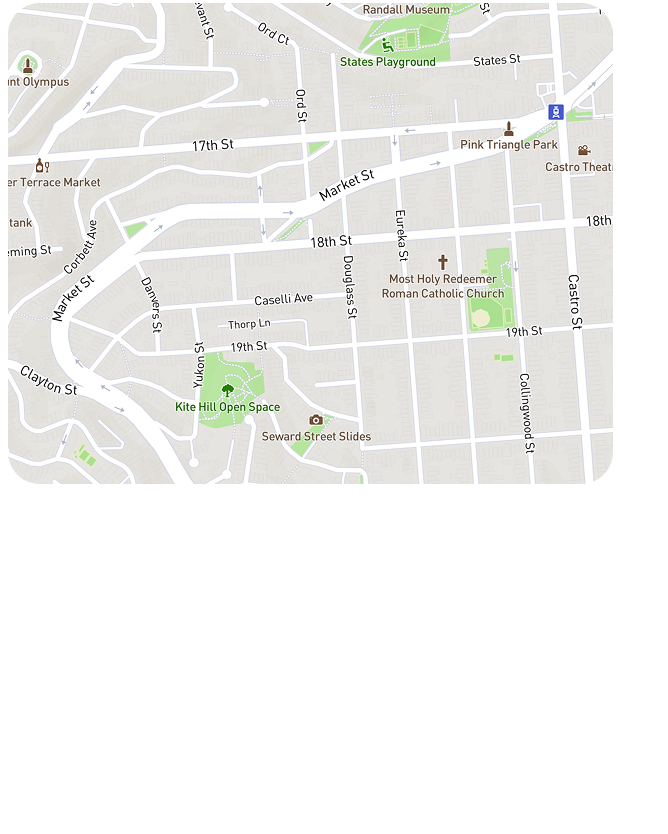
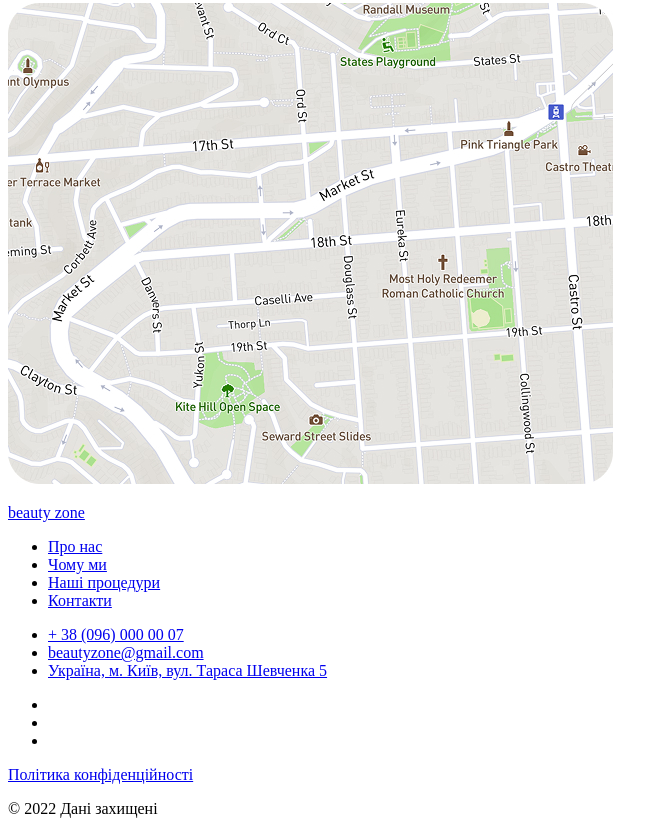
Before and after one commit to ZhukRuslan/genius-homework-1, a plain HTML site: page index.html in a window 1280 px wide. Shown: the part 2182-3016 px from the top of the page, without its empty margins (0-668 px from the left). Before the commit the page ends 2678 px from the top, so only its background shows below. Drawn offline with Linux system fonts and the light colour scheme.

Commit message:
проведено розмітку footer

```diff
--- a/index.html
+++ b/index.html
@@ -96,7 +96,33 @@
         </section>
     </main>
 
-    <footer></footer>
+    <footer>
+        <p><a href="#"><span>beauty zone</span></a></p>
+        <ul>
+            <li><a href="#">Про нас</a></li>
+            <li><a href="#">Чому ми</a></li>
+            <li><a href="#">Наші процедури</a></li>
+            <li><a href="#">Контакти</a></li>
+        </ul>
+
+        <ul>
+            <li><a href="tel:+380960000007">+ 38 (096) 000 00 07</a></li>
+            <li><a href="mailto:beautyzone@gmail.com">beautyzone@gmail.com</a></li>
+            <li><a href="https://maps.app.goo.gl/CSWs8Cj8AvRkG9Eu6" target="_blank">Україна, м. Київ,
+                    вул. Тараса Шевченка 5</a></li>
+
+        </ul>
+        <ul>
+            <li><a href="#"><!-- phone icon--></a></li>
+            <li><a href="#"><!-- facebook icon--></a></li>
+            <li><a href="#"><!-- instagram icon--></a></li>
+        </ul>
+
+        <a href="#" target="_blank">Політика конфіденційності</a>
+
+        <p>© 2022 Дані захищені</p>
+
+    </footer>
 
 </body>
 
```
